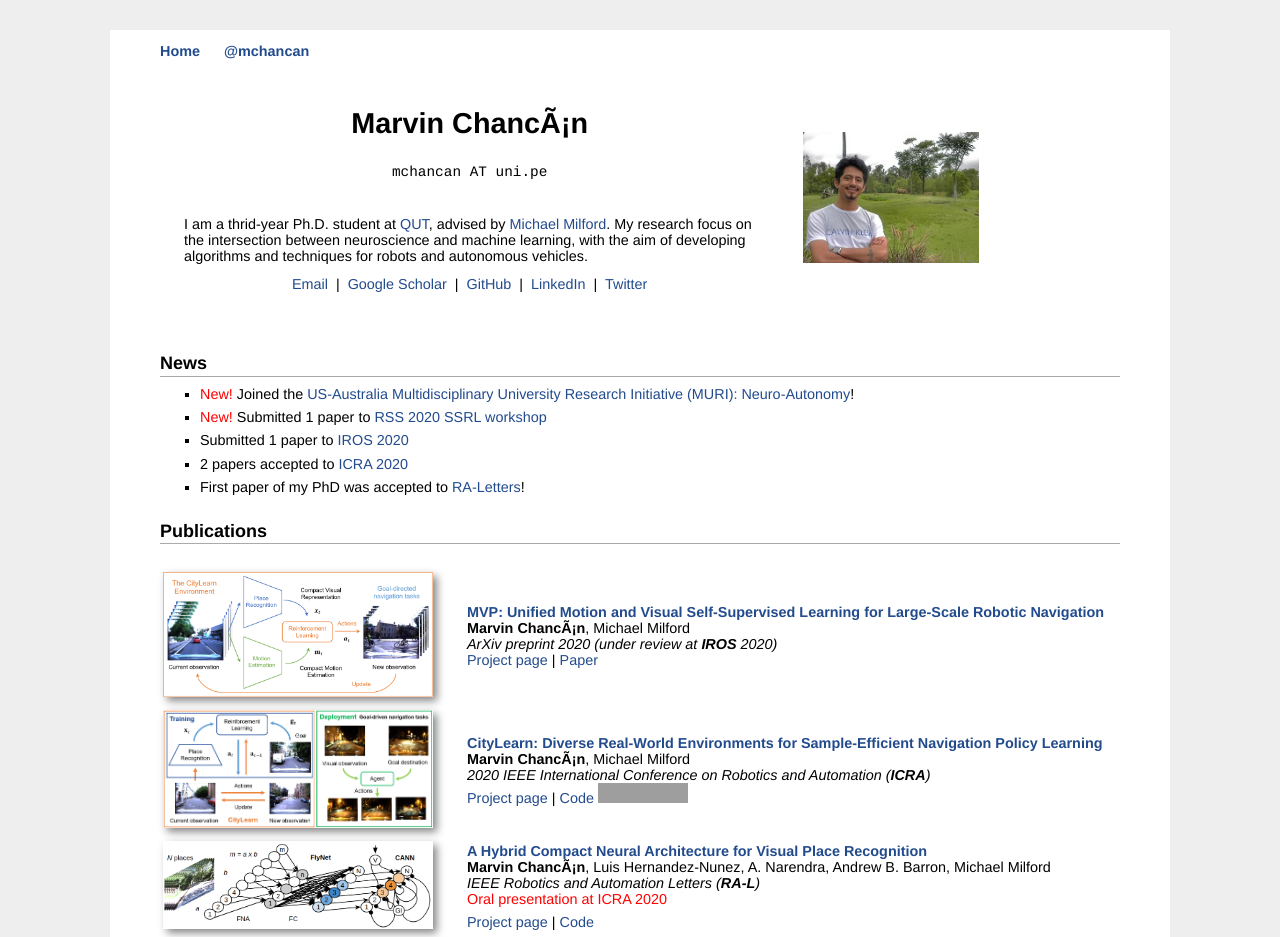
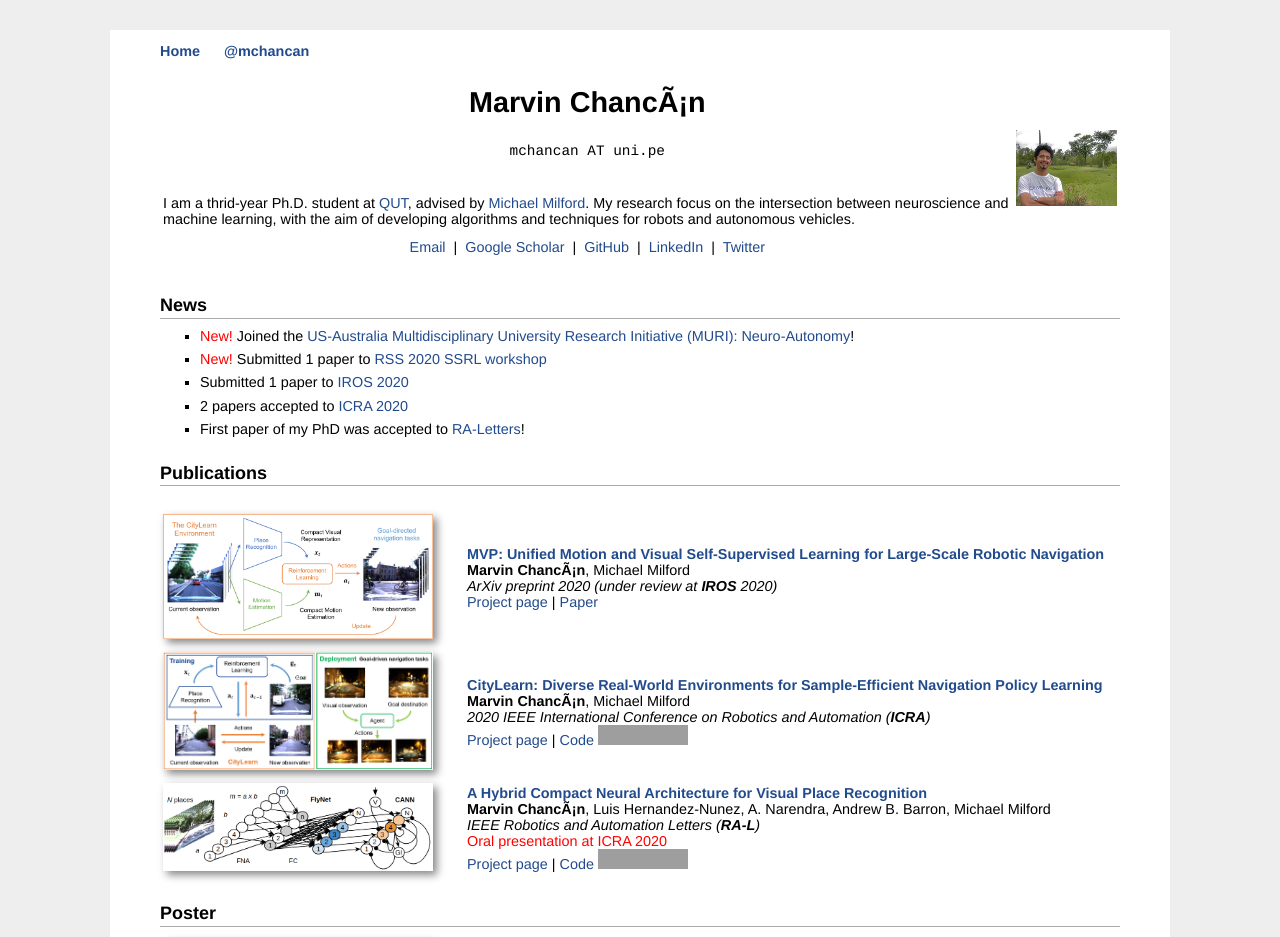
Before and after one commit to mchancan/mchancan.github.io, a Jekyll site: the page built from index.html, in a window 1280 px wide. Shown: the top 937 px of the page. Built offline with Jekyll 4.4.1, drawn with Linux system fonts in a browser that asks for light colours; comment, search, counter and statistics services are not loaded; grey boxes are pictures that could not be loaded.

Commit message:
Update index.html

```diff
--- a/index.html
+++ b/index.html
@@ -3,9 +3,9 @@ layout: default
 title: Marvin's Homepage
 ---
 
-<table style="width:100%;border:0px;border-spacing:0px;border-collapse:separate;margin-right:auto;margin-left:auto;">
-<tr style="padding:0px">
-	<td style="padding:2.5%;width:60%;vertical-align:middle">
+<table>
+<tr>
+	<td>
 		<div id="toptitle">
 		<h1>
 		<p align="center">
@@ -27,8 +27,8 @@ title: Marvin's Homepage
 			<a href="https://twitter.com/mchancan">Twitter</a>
 		</p>
 	</td>
-	<td style="padding:2.5%;width:33%;max-width:40%">
-		<img style="width:60%;max-width:60%" alt="profile photo" src="images/mc.jpg">
+	<td>
+		<img style="width:100%;max-width:100%" alt="profile photo" src="images/mc.jpg">
 	</td>
 </tr>
 </table>
```
